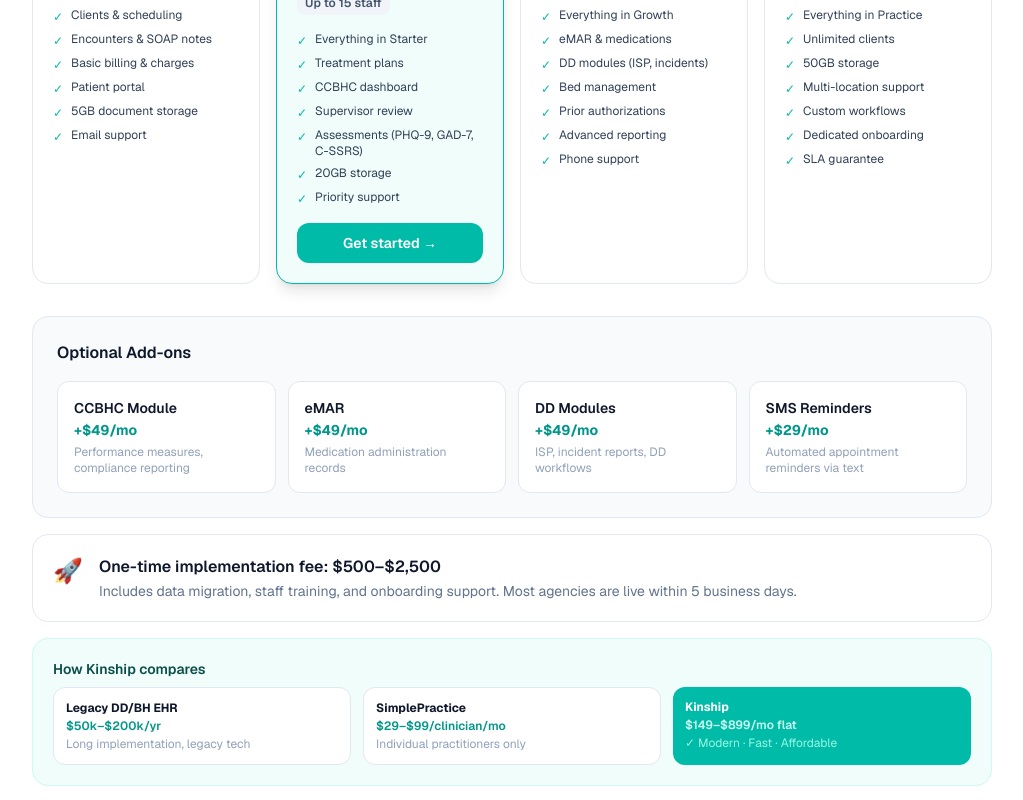
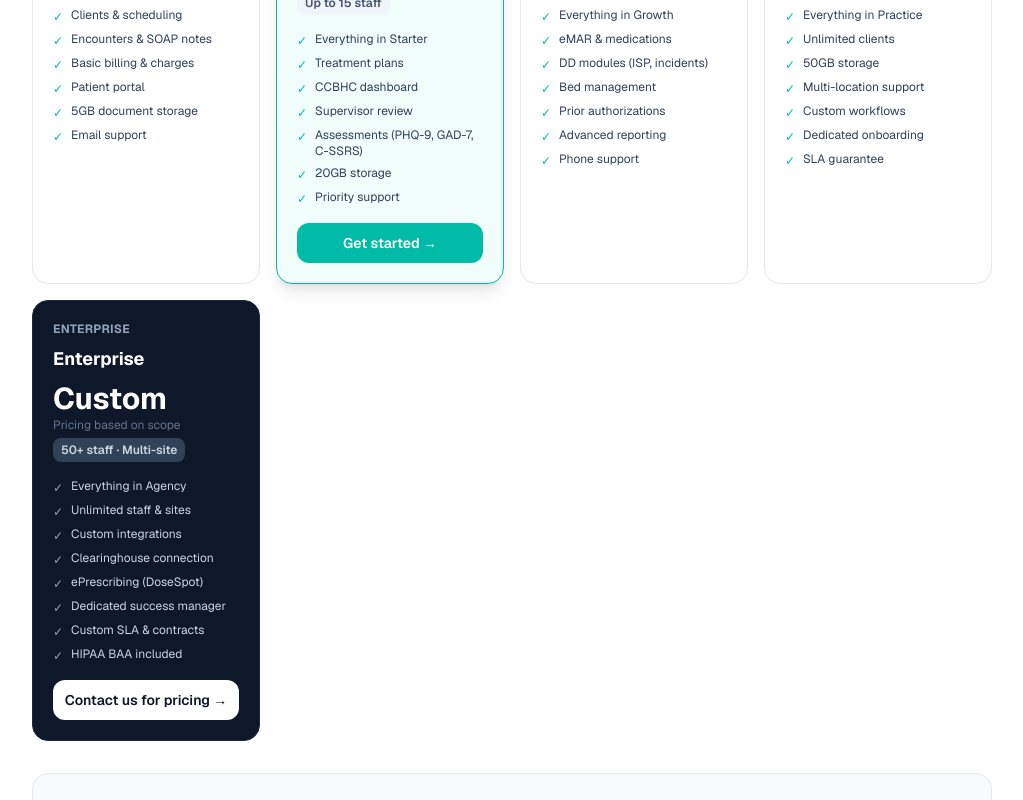
Before and after one commit to chriswgood26/kinship, a Next.js app: page / in a window 1280 px wide. Shown: the part 2572-3372 px from the top of the page, without its empty margins (128-1151 px from the left). Built offline with nearby package versions, Linux system fonts and the light colour scheme.

Commit message:
Add Enterprise tier to pricing grid — dark card, custom pricing, contact us CTA

```diff
--- a/package.json
+++ b/package.json
@@ -10,10 +10,12 @@
   },
   "dependencies": {
     "@clerk/nextjs": "^7.0.7",
+    "@stripe/stripe-js": "^9.0.0",
     "@supabase/supabase-js": "^2.100.1",
     "next": "16.2.1",
     "react": "19.2.4",
-    "react-dom": "19.2.4"
+    "react-dom": "19.2.4",
+    "stripe": "^21.0.1"
   },
   "devDependencies": {
     "@tailwindcss/postcss": "^4",
--- a/src/app/page.tsx
+++ b/src/app/page.tsx
@@ -138,26 +138,42 @@
               color: "border-slate-200 bg-white",
               features: ["Everything in Practice", "Unlimited clients", "50GB storage", "Multi-location support", "Custom workflows", "Dedicated onboarding", "SLA guarantee"],
             },
-          ].map(p => (
+            {
+              name: "Enterprise",
+              price: "Custom",
+              annual: null,
+              desc: "50+ staff · Multi-site",
+              color: "border-slate-800 bg-slate-900",
+              enterprise: true,
+              features: ["Everything in Agency", "Unlimited staff & sites", "Custom integrations", "Clearinghouse connection", "ePrescribing (DoseSpot)", "Dedicated success manager", "Custom SLA & contracts", "HIPAA BAA included"],
+            },
+          ].map((p: {name: string; price: string; annual: string|null; desc: string; color: string; highlight?: boolean; enterprise?: boolean; features: string[]}) => (
             <div key={p.name} className={`rounded-2xl border p-5 ${p.color}`}>
               {p.highlight && <div className="text-xs font-bold text-teal-600 uppercase tracking-wide mb-2">Most Popular</div>}
-              <div className="font-bold text-slate-900 text-lg">{p.name}</div>
+              {p.enterprise && <div className="text-xs font-bold text-slate-400 uppercase tracking-wide mb-2">Enterprise</div>}
+              <div className={`font-bold text-lg ${p.enterprise ? "text-white" : "text-slate-900"}`}>{p.name}</div>
               <div className="mt-2">
-                <span className="text-3xl font-bold text-slate-900">{p.price}</span>
-                <span className="text-slate-400 text-xs">/mo</span>
+                <span className={`text-3xl font-bold ${p.enterprise ? "text-white" : "text-slate-900"}`}>{p.price}</span>
+                {!p.enterprise && <span className="text-slate-400 text-xs">/mo</span>}
               </div>
-              <div className="text-xs text-slate-400 mb-1">{p.annual}/yr (save 20%)</div>
-              <div className="text-xs font-semibold text-slate-600 mb-4 bg-slate-100 rounded-lg px-2 py-1 inline-block">{p.desc}</div>
+              {p.annual && <div className="text-xs text-slate-400 mb-1">{p.annual}/yr (save 20%)</div>}
+              {p.enterprise && <div className="text-xs text-slate-500 mb-1">Pricing based on scope</div>}
+              <div className={`text-xs font-semibold mb-4 rounded-lg px-2 py-1 inline-block ${p.enterprise ? "bg-slate-700 text-slate-300" : "bg-slate-100 text-slate-600"}`}>{p.desc}</div>
               <ul className="space-y-1.5">
                 {p.features.map(f => (
-                  <li key={f} className="flex items-start gap-2 text-xs text-slate-700">
-                    <span className="text-teal-500 flex-shrink-0 mt-0.5">✓</span>{f}
+                  <li key={f} className={`flex items-start gap-2 text-xs ${p.enterprise ? "text-slate-300" : "text-slate-700"}`}>
+                    <span className={`flex-shrink-0 mt-0.5 ${p.enterprise ? "text-slate-400" : "text-teal-500"}`}>✓</span>{f}
                   </li>
                 ))}
               </ul>
               {p.highlight && (
                 <a href="#waitlist" className="block text-center mt-4 bg-teal-500 text-white py-2.5 rounded-xl text-sm font-semibold hover:bg-teal-400">
                   Get started →
+                </a>
+              )}
+              {p.enterprise && (
+                <a href="mailto:hello@kinshipehr.com" className="block text-center mt-4 bg-white text-slate-900 py-2.5 rounded-xl text-sm font-semibold hover:bg-slate-100">
+                  Contact us for pricing →
                 </a>
               )}
             </div>
```
Also changed, not shown: 1 other file (tests, documents, lock files or other folders).
